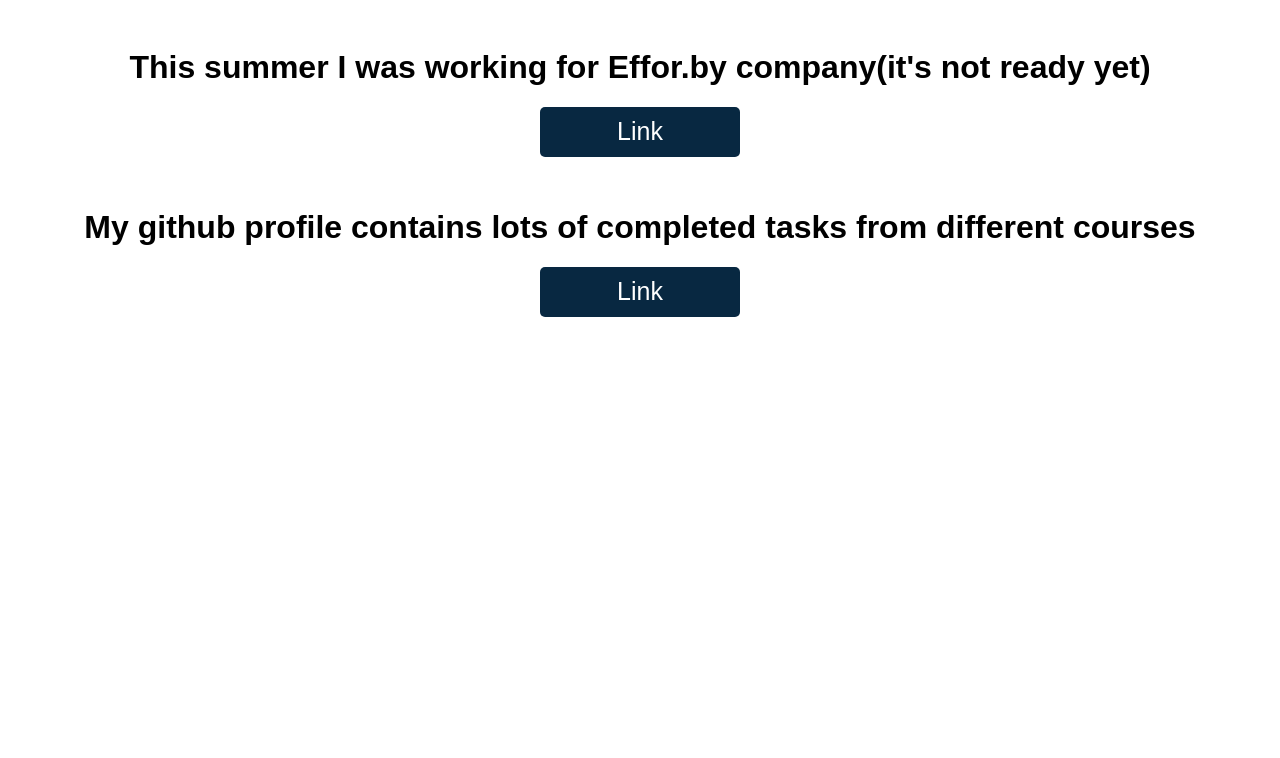
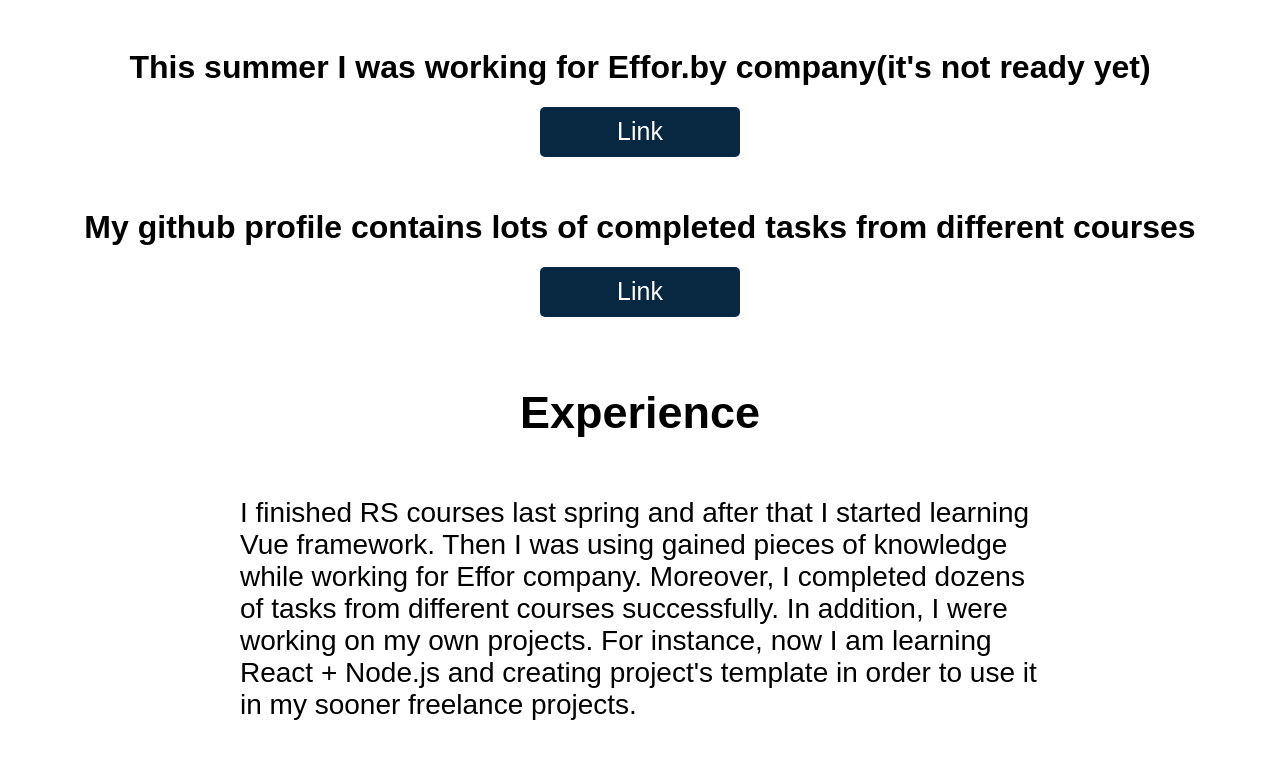
Before and after one commit to mrstalon/rsschool-codejam1-cv, a plain HTML site: page index.html in a window 1280 px wide. Shown: the part 1638-2396 px from the top of the page. Drawn offline with Linux system fonts and the light colour scheme.

Commit message:
feat: add experience section and style for it

```diff
--- a/index.html
+++ b/index.html
@@ -65,6 +65,17 @@
             <a href="https://github.com/mrstalon/" target="_blank">Link</a>
           </div>
         </div>
+        <div class="experience-container">
+          <h1 class="experience-heading">Experience</h1>
+          <p>
+            I finished RS courses last spring and after that I started learning Vue framework.
+            Then I was using gained pieces of knowledge while working for Effor company.
+            Moreover, I completed dozens of tasks from different courses successfully.
+            In addition, I were working on my own projects. For instance, now I am learning
+            React + Node.js and creating project's template in order to use it in my sooner
+            freelance projects.
+          </p>
+        </div>
     </main>
   </body>
 </html>
--- a/styles/styles.css
+++ b/styles/styles.css
@@ -103,3 +103,21 @@ a:hover {
 
     transition: 0.5s;
 }
+
+.experience-container {
+    display: flex;
+    flex-direction: column;
+    align-items: center;
+    width: 800px;
+    margin: 0 auto;
+}
+
+.experience-heading {
+    margin-top: 70px;
+
+    font-size: 45px;
+}
+
+.experience-container > p {
+    font-size: 28px;
+}
```
